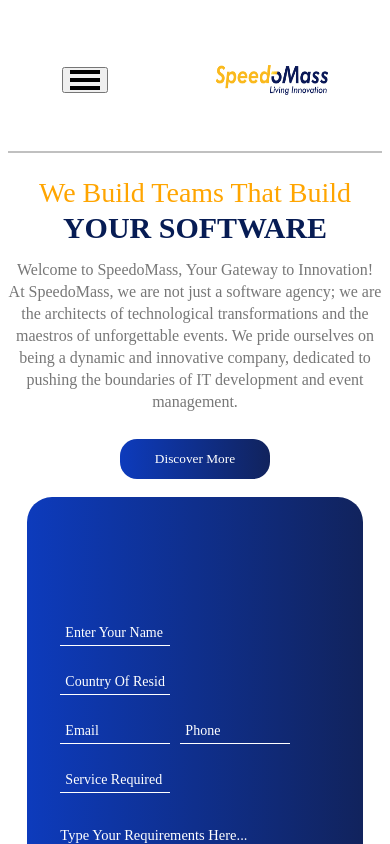
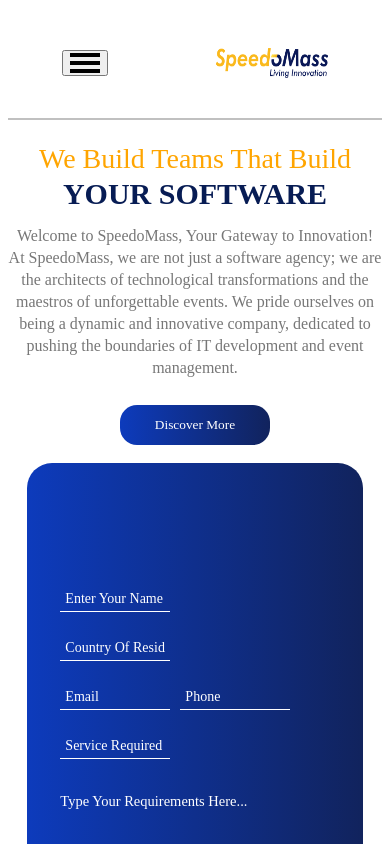
Before and after one commit to 30saharsh/SpeedoMass, a Next.js app: page / in a window 390 px wide. Shown: the top 844 px of the page. Built offline with nearby package versions, Linux system fonts and the light colour scheme.

Commit message:
Navbar height fixed in deployment

```diff
--- a/components/NavBar.module.css
+++ b/components/NavBar.module.css
@@ -76,8 +76,8 @@
 }
 
 @media (max-width: 568px) {
-  .middle{
-    background-color: red;
+  .nav{
+    height: 13vh;
   }
   .nav img {
     width: 80px;
```
